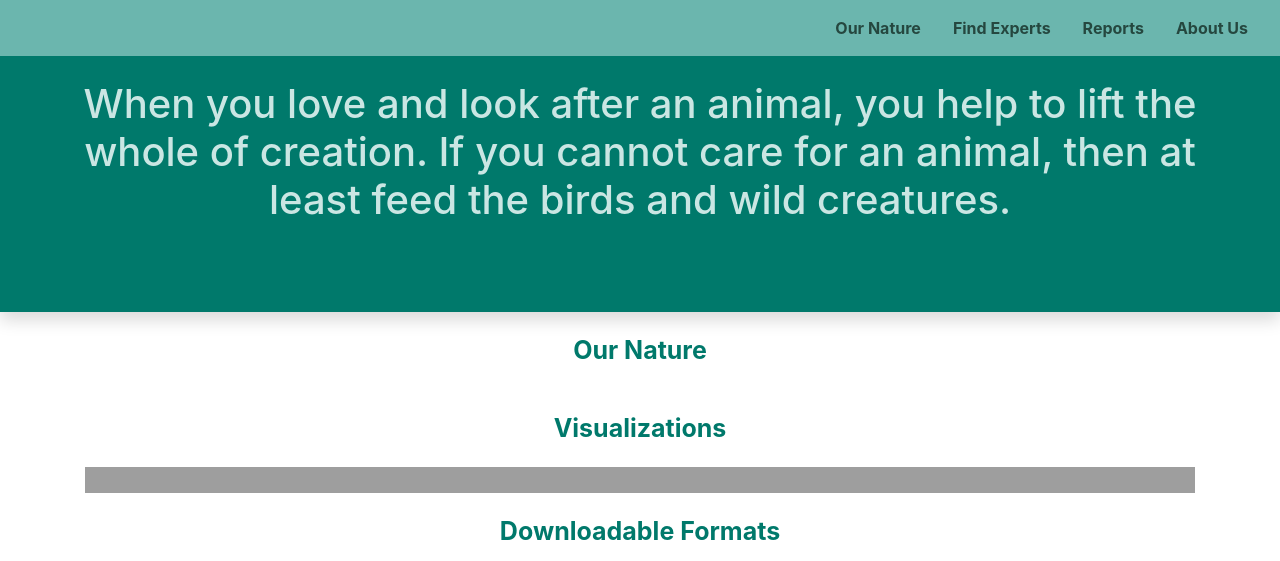
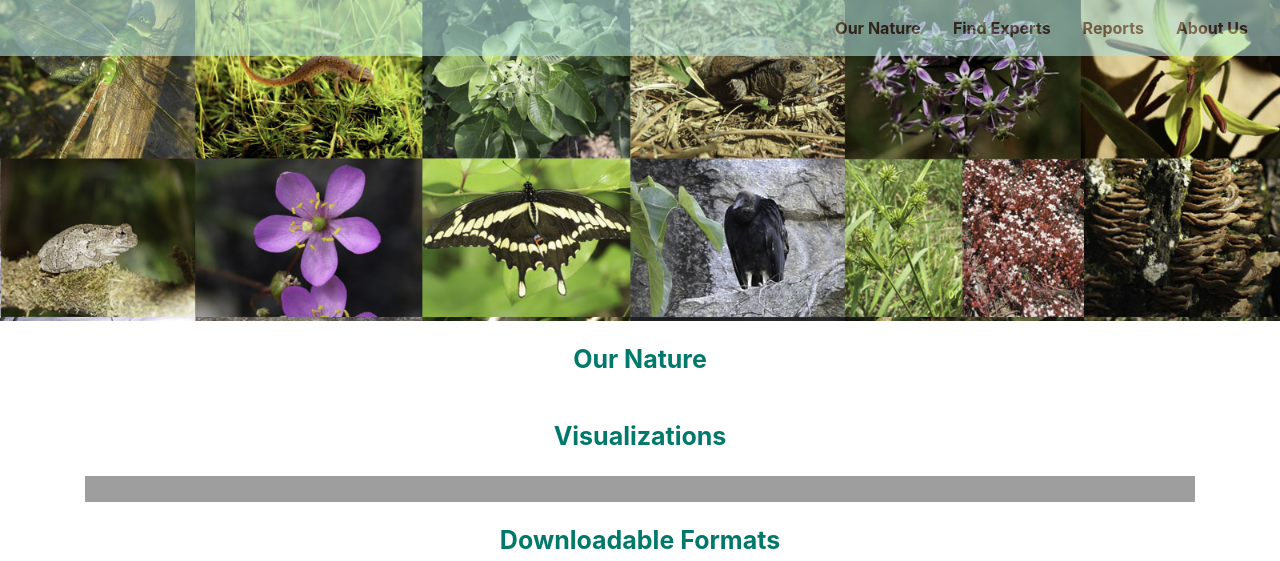
Before and after one commit to ZooReach/dashboard, a Flask app: page / in a window 1280 px wide. Shown: the top 561 px of the page. Run offline with Flask 2, Linux system fonts and the light colour scheme; data that the repository does not hold is empty; some libraries are stand-ins or nearby versions.

Commit message:
add image for the banner

```diff
--- a/app/static/css/others/home.css
+++ b/app/static/css/others/home.css
@@ -21,3 +21,15 @@
 .sub-title {
     text-align: center !important;
 }
+
+.collage {
+  text-align: center;
+  color: white;
+}
+
+.centered {
+  top: 10%;
+  left: 50%;
+  transform: translate(-50%, -50%);
+  position: absolute;
+}
--- a/app/templates/home/home.html
+++ b/app/templates/home/home.html
@@ -3,13 +3,15 @@
 {% extends 'common/layout.html' %}
 
 {% block header_content %}
-<div class="header-content shadow">
-    <div><h1 class="transparent-title text-center">When you love and look after an animal, you help to lift the whole of
-        creation.
-        If you cannot care
-        for an
-        animal, then at least feed the birds and wild creatures.</h1></div>
+<div class="collage">
+    <img src="static/images/collage.jpg" alt="image" style="width:100%;">
 
+    <!--<div class="centered">When you love and look after an animal, you help to lift the whole of-->
+        <!--creation.-->
+        <!--If you cannot care-->
+        <!--for an-->
+        <!--animal, then at least feed the birds and wild creatures.-->
+    <!--</div>-->
 </div>
 {% endblock header_content %}
 
```
Also changed, not shown: app/static/images/collage.jpg (added).
